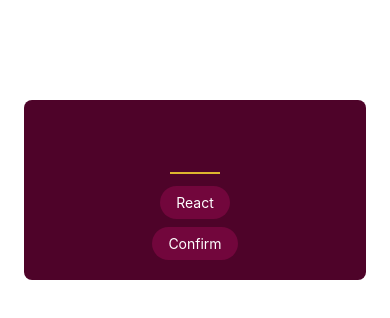
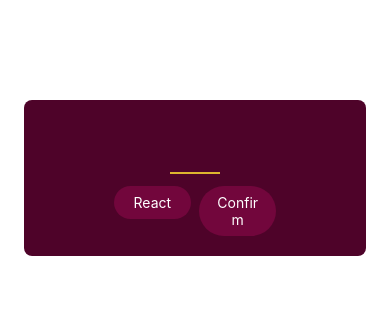
Before and after one commit to BKazimy/RN-guess-number-game-app, a React Native app: screen / in a window 390 px wide. Shown: the top 318 px of the page. Built offline with nearby package versions, Linux system fonts and the light colour scheme.

Commit message:
Nov 2, 2024, 12:47 AM

```diff
--- a/screens/StartGameScreen.js
+++ b/screens/StartGameScreen.js
@@ -12,8 +12,15 @@
                 autoCapitalize='none'
                 autoCorrect={false} // prevents form auto correnion useful for email input
             />
-            <PrimaryButton>React</PrimaryButton>
-            <PrimaryButton>Confirm</PrimaryButton>
+            <View style={styles.buttonGroupContiner}>
+                <View style={styles.buttons}>
+                    <PrimaryButton>React</PrimaryButton>
+                </View>
+
+                <View style={styles.buttons}>
+                    <PrimaryButton>Confirm</PrimaryButton>
+                </View>
+            </View>
         </View>
     );
 }
@@ -44,4 +51,13 @@
         fontWeight: 'bold',
         textAlign: 'center',
     },
+
+    buttonGroupContiner: {
+        flexDirection: 'row',
+    },
+
+    buttons: {
+        flex: 1,
+    },
+
 });
```
